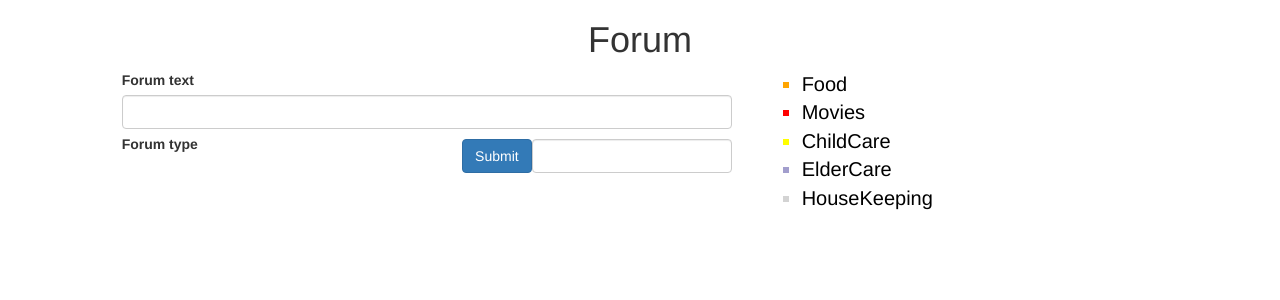
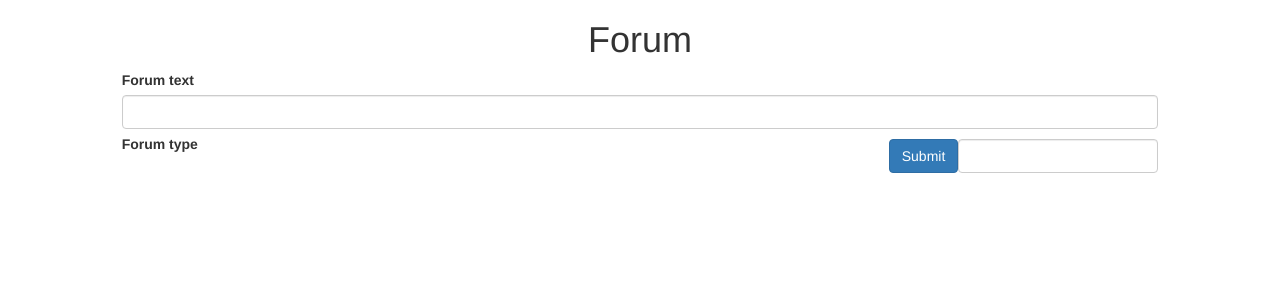
Before and after one commit to 171107x/New-project, a Flask app: template templates/postForum.html in a window 1280 px wide. Shown: the part 52-352 px from the top of the page. Run offline with Flask 2, Linux system fonts and the light colour scheme; the template is opened without the code that fills it, so the values that code supplies are empty, except form fields; tables that the repository leaves empty hold one stand-in row (values such as "Sample post"); form fields are guessed from the names that the template uses; some libraries are stand-ins or nearby versions.

```diff
--- a/forumRoute.py
+++ b/forumRoute.py
@@ -120,6 +120,10 @@ def post_forum():
     return render_template('postForum.html',form=form)
 
 
+@app.route('/map')
+def camera():
+    return render_template('map.html')
+
 if __name__ == "__main__":
     app.run(debug=True)
 #inside the parent need to have a child if not the parent will disappear
--- a/templates/postForum.html
+++ b/templates/postForum.html
@@ -40,21 +40,12 @@
 				<form method="POST" action="/postForum">
 				<div class="col-lg-1">
 				</div>
-				<div class="col-lg-6">
+				<div class="col-lg-10">
 					{{ render_field(form.forumText, class_="form-control", id_="Status" )}}
 					{{ render_field(form.forumType, class_="form-control statusType", id_="status-type" )}}
 					<input type="submit" class="btn btn-primary" id="submit" value="Submit" onclick="Beep()"></input>
 				</div>
                 </form>
-				<div class="col-lg-4">
-					<ul>
-						<li class="categories" id="food"><span>Food</span></li>
-						<li class="categories" id="movies"><span>Movies</span></li>
-						<li class="categories" id="childcare"><span>ChildCare</span></li>
-						<li class="categories" id="eldercare"><span>ElderCare</span></li>
-						<li class="categories" id="housekeeping"><span>HouseKeeping</span></li>
-					</ul>
-				</div>
 				<div class="col-lg-1">
 				</div>
 			</div>
```
